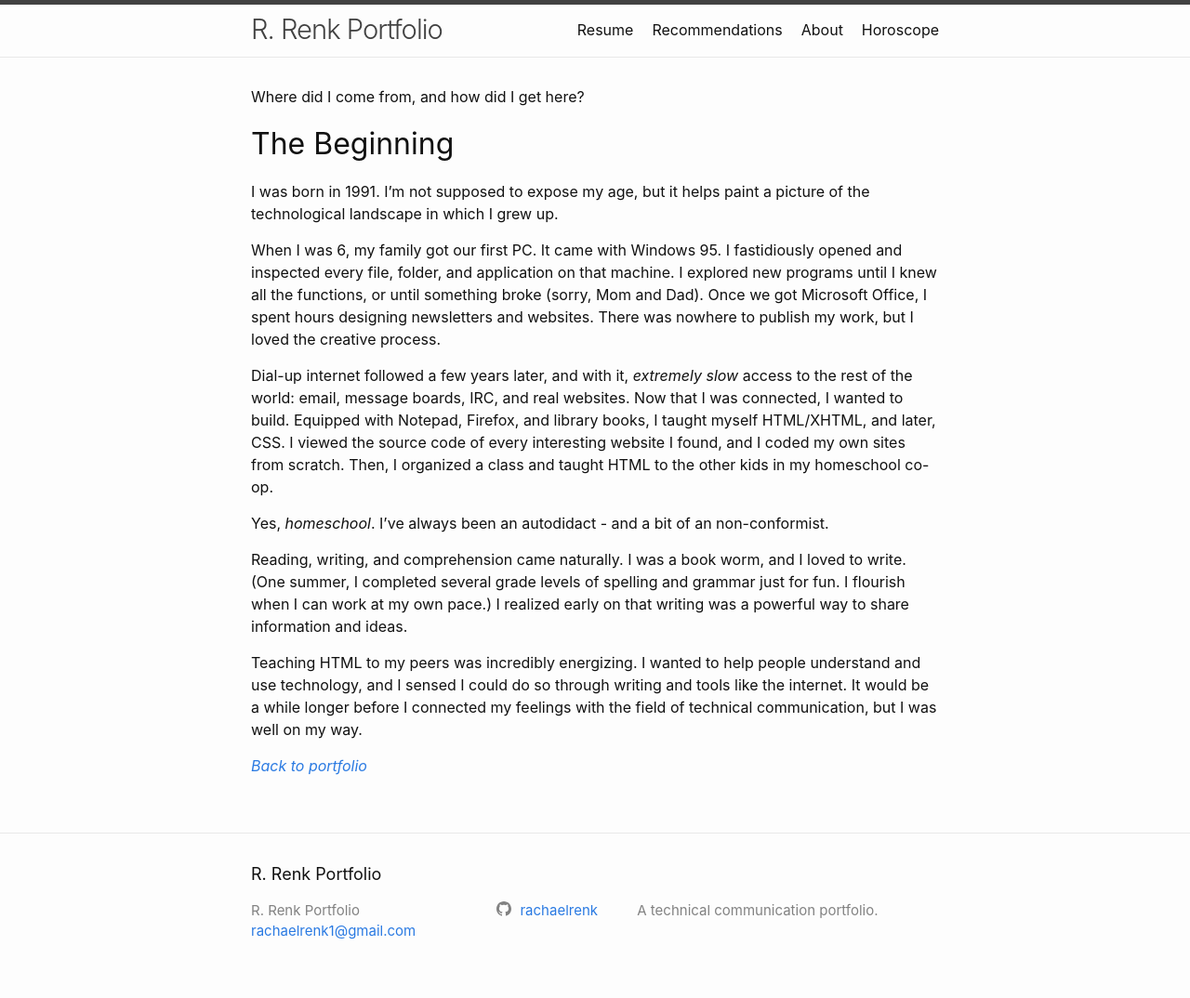
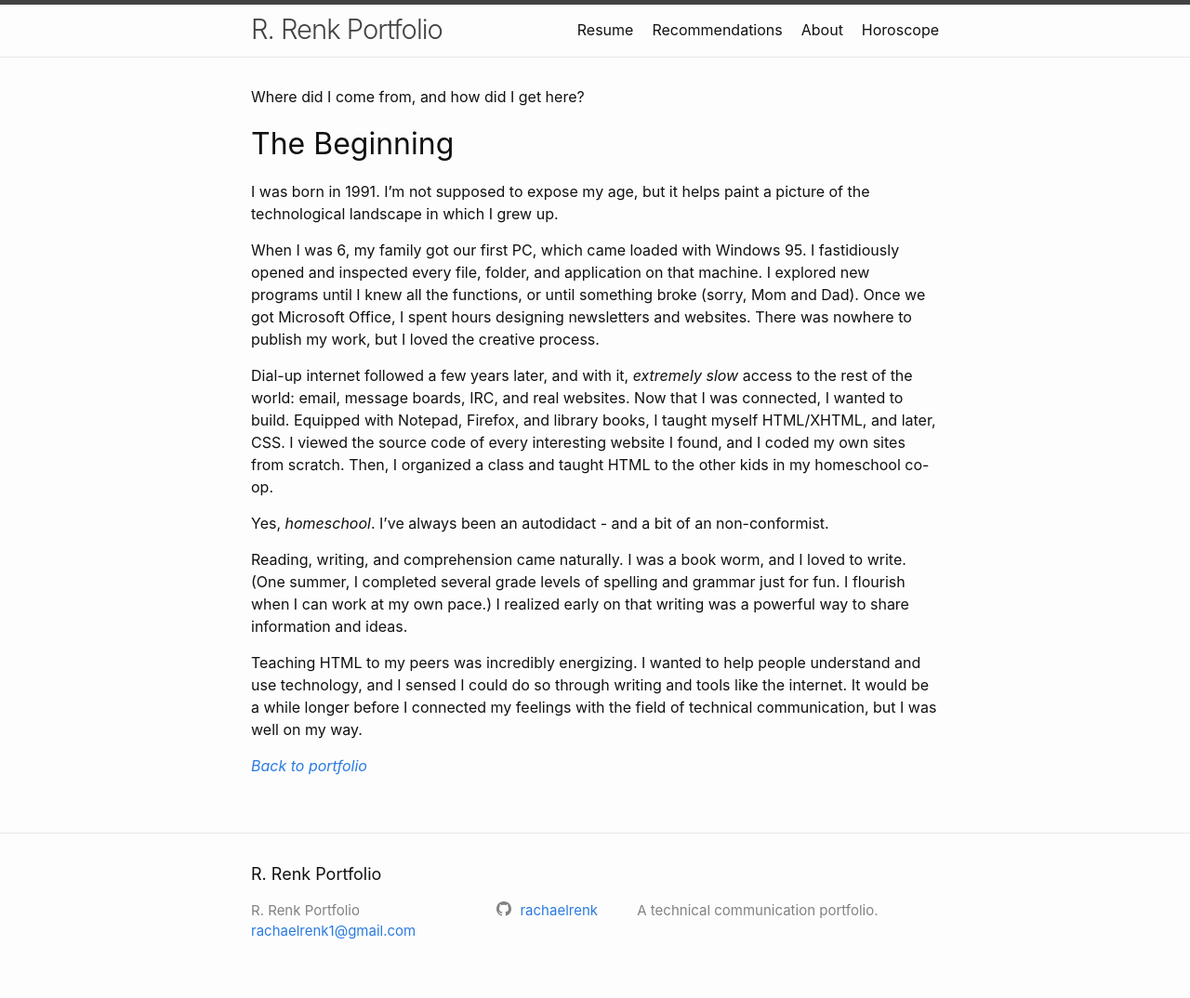
Before and after one commit to rachaelrenk/rachaelrenk.github.io, a Jekyll site: the page built from docs/about.markdown, in a window 1280 px wide. Shown: the whole page at 93% size. Built offline with Jekyll 4.4.1, drawn with Linux system fonts in a browser that asks for light colours.

Commit message:
Update about.markdown

```diff
--- a/docs/about.markdown
+++ b/docs/about.markdown
@@ -11,7 +11,7 @@ Where did I come from, and how did I get here?
 
 I was born in 1991. I'm not supposed to expose my age, but it helps paint a picture of the technological landscape in which I grew up.
 
-When I was 6, my family got our first PC. It came with Windows 95. I fastidiously opened and inspected every file, folder, and application on that machine. I explored new programs until I knew all the functions, or until something broke (sorry, Mom and Dad). Once we got Microsoft Office, I spent hours designing newsletters and websites. There was nowhere to publish my work, but I loved the creative process.
+When I was 6, my family got our first PC, which came loaded with Windows 95. I fastidiously opened and inspected every file, folder, and application on that machine. I explored new programs until I knew all the functions, or until something broke (sorry, Mom and Dad). Once we got Microsoft Office, I spent hours designing newsletters and websites. There was nowhere to publish my work, but I loved the creative process.
 
 Dial-up internet followed a few years later, and with it, _extremely slow_ access to the rest of the world: email, message boards, IRC, and real websites. Now that I was connected, I wanted to build. Equipped with Notepad, Firefox, and library books, I taught myself HTML/XHTML, and later, CSS. I viewed the source code of every interesting website I found, and I coded my own sites from scratch. Then, I organized a class and taught HTML to the other kids in my homeschool co-op.
 
```
